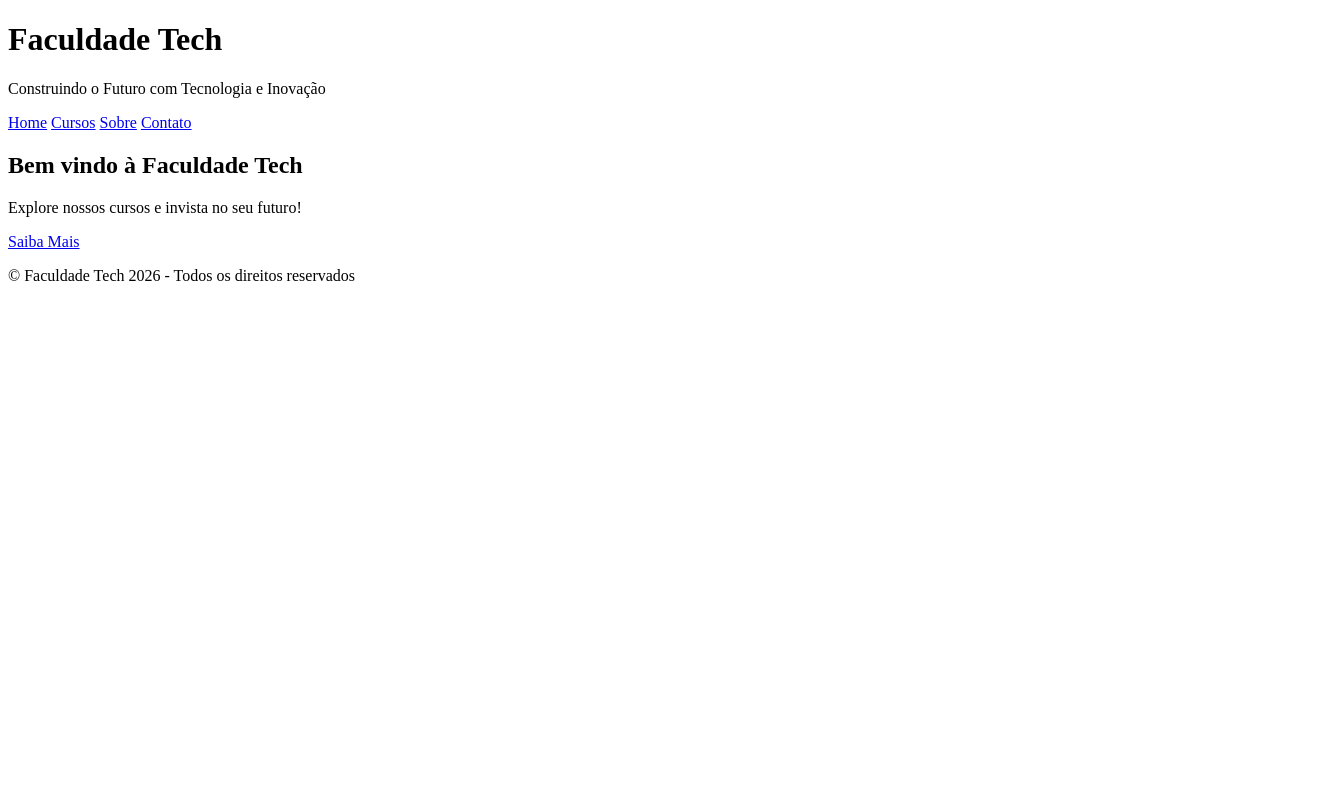
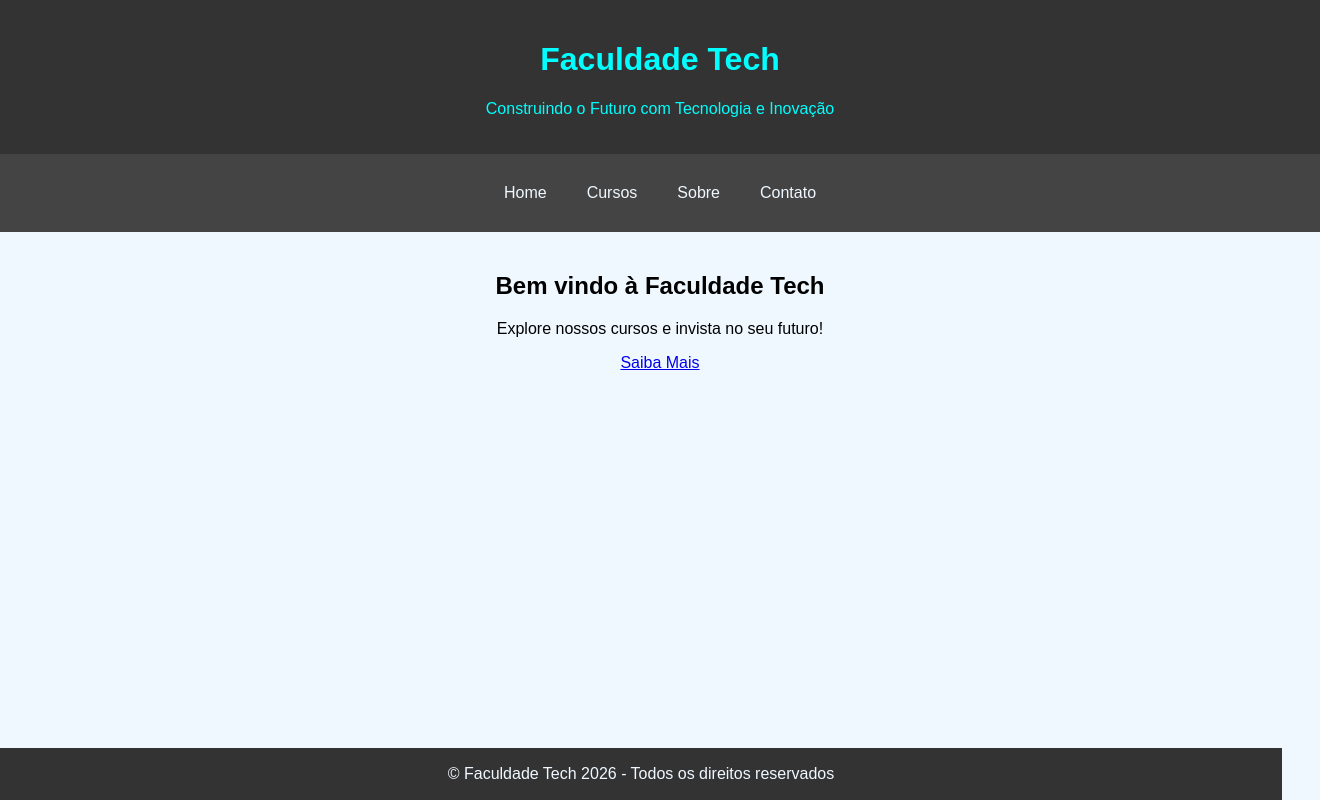
Before and after one commit to Gabrielfszz/HTML-Site-Faculdade, a plain HTML site: page index.html in a window 1280 px wide. Shown: the whole page, 1320 px wide, since content can reach past the window. Drawn offline with Linux system fonts and the light colour scheme.

Commit message:
Adicionando CSS

```diff
--- /dev/null
+++ b/css/style.css
@@ -0,0 +1,44 @@
+body {
+    font-family: Arial, sans-serif;
+    margin: 0;
+    padding: 0;
+    background-color:aliceblue;
+}
+
+header {
+    background-color:#333;
+    color:aqua;
+    text-align: center;
+    padding: 20px;
+    width: 100%;
+}
+nav {
+    display: flex;
+    justify-content: center;
+    background-color:#444;
+    padding: 20px;
+    width: 100%;
+}
+
+nav a {
+    color: aliceblue;
+    text-decoration: none;
+    padding: 10px 20px;
+}
+
+main {
+    width: 100%;
+    margin: auto;
+    padding: 20px;
+    text-align: center;
+}
+
+footer {
+    background-color: #333;
+    color:aliceblue;
+    text-align: center;
+    padding: 1px;
+    position: absolute;
+    bottom: 0;
+    width: 100%;
+}
--- a/index.html
+++ b/index.html
@@ -4,6 +4,7 @@
     <meta charset="UTF-8">
     <meta name="viewport" content="width=device-width, initial-scale=1.0">
     <title>Faculdade Tech</title>
+    <link rel="stylesheet" href="./css/style.css">
 </head>
 <body>
     <header>
```
